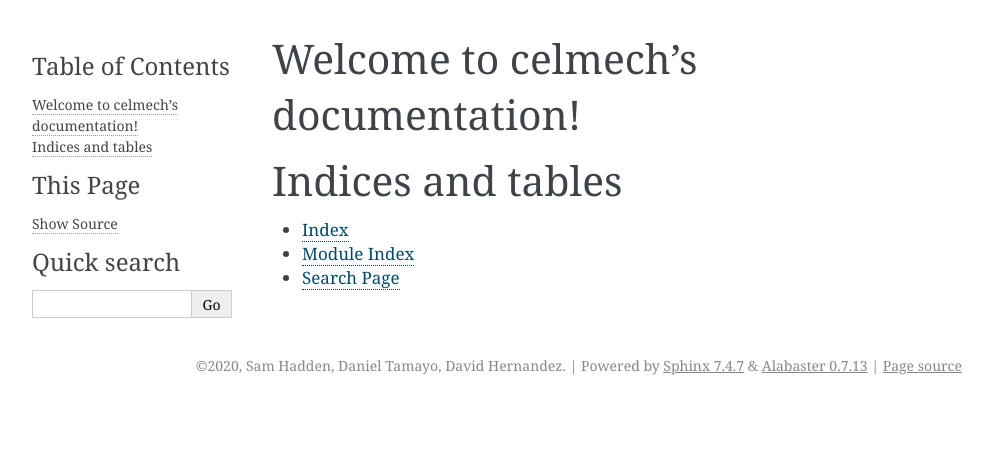
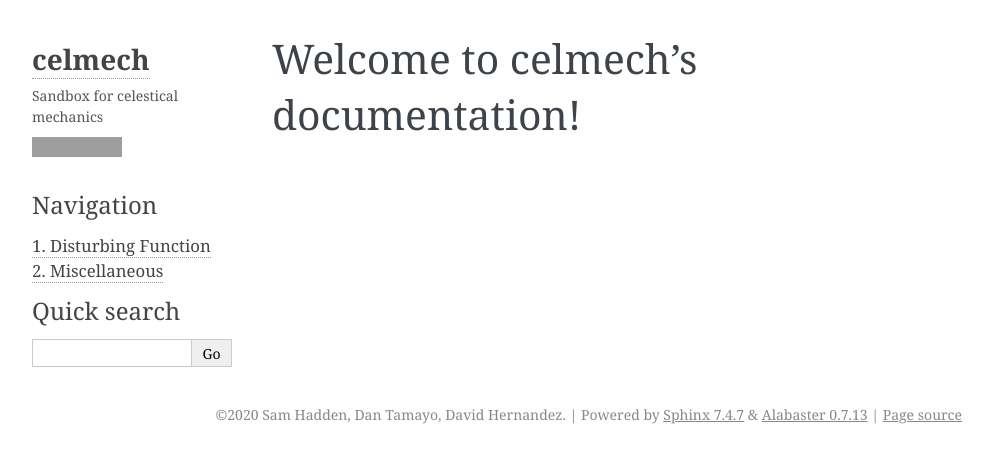
Before and after one commit to shadden/celmech, a Sphinx documentation site: the page built from docs/index.rst, in a window 1280 px wide. Shown: the top 463 px of the page, without its empty margins (148-1141 px from the left). Built offline with Sphinx 7.4.7, drawn with Linux system fonts in a browser that asks for light colours; grey boxes are pictures that could not be loaded.

Commit message:
updated doc

```diff
--- a/docs/conf.py
+++ b/docs/conf.py
@@ -15,19 +15,20 @@
 # import os
 # import sys
 # sys.path.insert(0, os.path.abspath('.'))
-
+from datetime import datetime
 
 # -- Project information -----------------------------------------------------
-
 project = 'celmech'
-copyright = '2020, Sam Hadden, Daniel Tamayo, David Hernandez'
-author = 'Sam Hadden, Daniel Tamayo, David Hernandez'
+year = datetime.now().year
+author = 'Sam Hadden, Dan Tamayo, David Hernandez'
+copyright = u"{0} {1}".format(year, author)
 
 # The short X.Y version
 version = ''
 # The full version, including alpha/beta/rc tags
 release = '0.0.1'
 
+#)sys.path.append('../')
 
 # -- General configuration ---------------------------------------------------
 
@@ -88,7 +89,11 @@
 # further.  For a list of options available for each theme, see the
 # documentation.
 #
-# html_theme_options = {}
+html_theme_options = {
+    "description": "Sandbox for celestical mechanics",
+    "github_user": "shadden",
+    "github_repo": "celmech",
+}
 
 # Add any paths that contain custom static files (such as style sheets) here,
 # relative to this directory. They are copied after the builtin static files,
@@ -103,8 +108,9 @@
 # default: ``['localtoc.html', 'relations.html', 'sourcelink.html',
 # 'searchbox.html']``.
 #
-# html_sidebars = {}
-
+html_sidebars = {
+                '**': ['about.html', 'navigation.html', 'relations.html', 'searchbox.html']
+                }
 
 # -- Options for HTMLHelp output ---------------------------------------------
 
--- a/docs/index.rst
+++ b/docs/index.rst
@@ -7,14 +7,8 @@
 ===================================
 
 .. toctree::
-   :maxdepth: 2
-   :caption: Contents:
+    :numbered:
+    :hidden:
 
-
-
-Indices and tables
-==================
-
-* :ref:`genindex`
-* :ref:`modindex`
-* :ref:`search`
+    disturbing_function
+    miscellaneous
```
Also changed, not shown: docs/disturbing_function.rst (added, +7 -0 lines), docs/miscellaneous.rst (added, +7 -0 lines).
